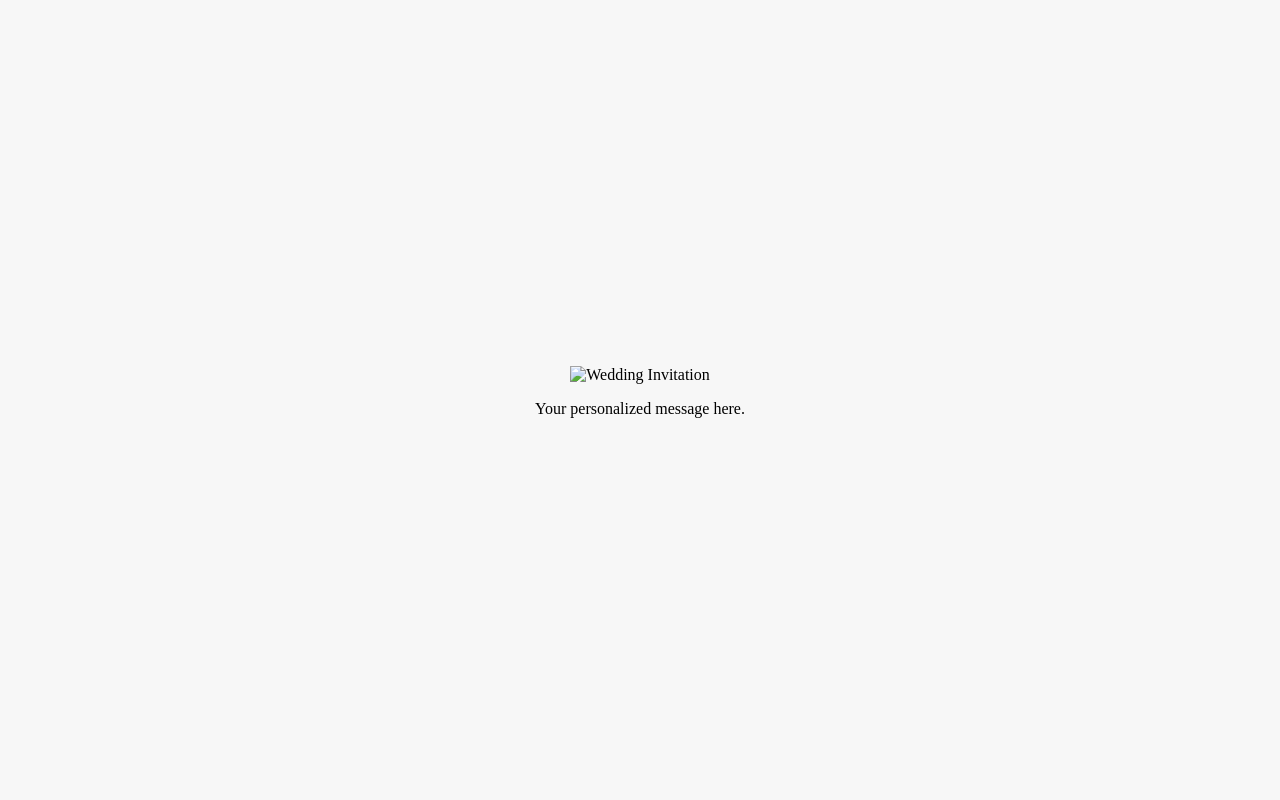
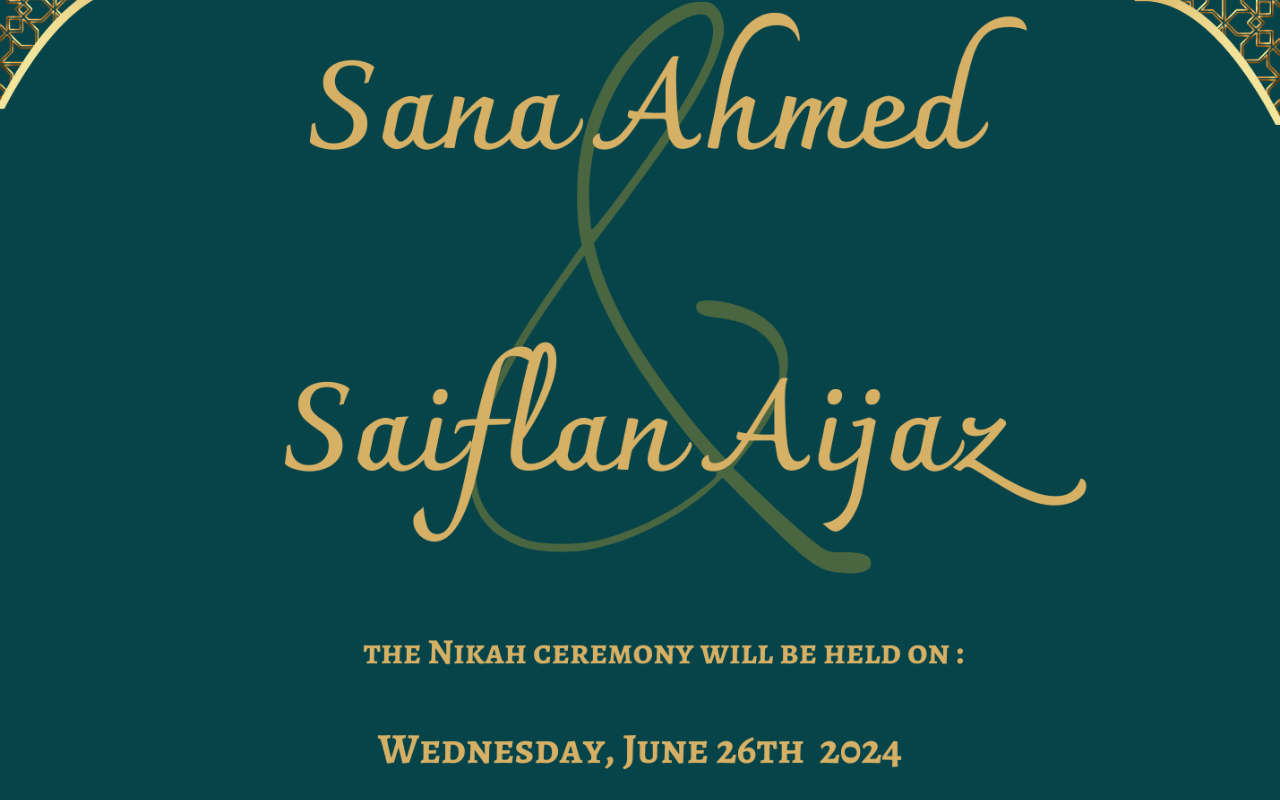
Before and after one commit to kritiinvite2024/wedding-invitaion, a plain HTML site: page index.html in a window 1280 px wide. Shown: the top 800 px of the page. Drawn offline with Linux system fonts and the light colour scheme.

Commit message:
Update index.html

```diff
--- a/index.html
+++ b/index.html
@@ -50,7 +50,7 @@ body {
 
 	<div class="card">
 
-		<img src="file:///C:/Users/kriti/OneDrive/Desktop/Invitation/Sana%20and%20Saif.jpg" alt="Wedding Invitation">
+		<img src="SanaandSaif.png" alt="Wedding Invitation">
 
 		<p>Your personalized message here.</p>
 
```
